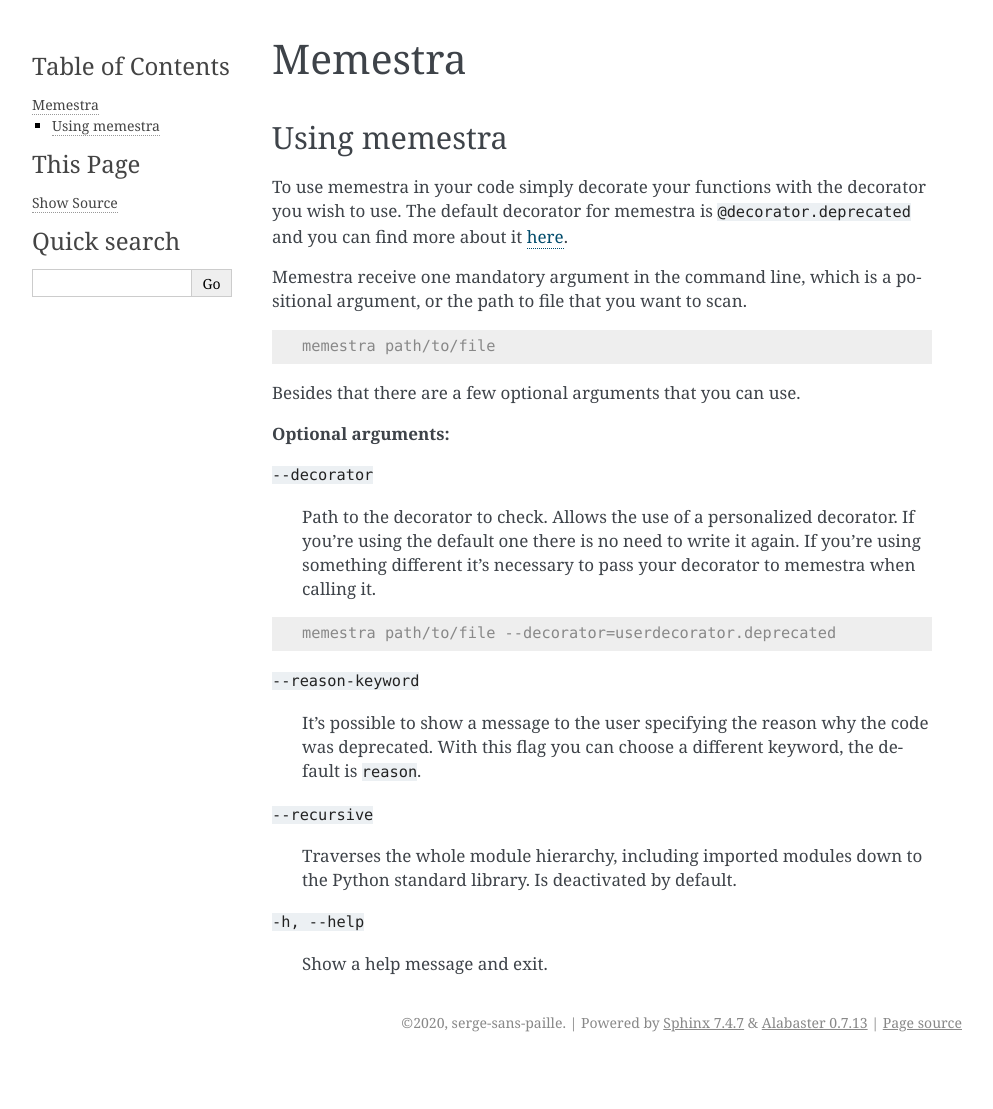
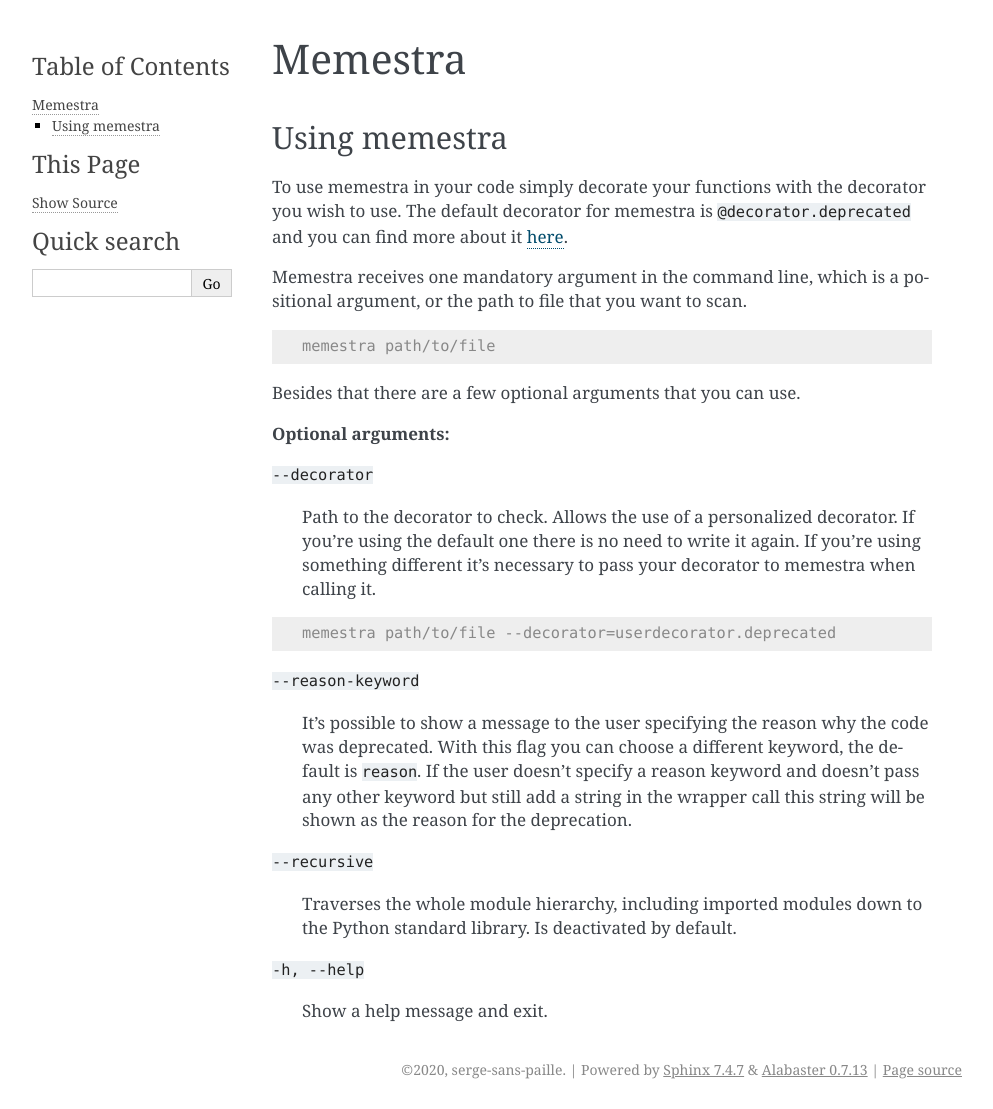
Before and after one commit to QuantStack/memestra, a Sphinx documentation site: the page built from docs/memestra.rst, in a window 1280 px wide. Shown: the whole page, without its empty margins (148-1141 px from the left). Built offline with Sphinx 7.4.7, drawn with Linux system fonts in a browser that asks for light colours; the version number is read from the project's files by our own code; before the commit the page ends 1062 px from its top, so only the background shows below that.

Commit message:
Change docs to explain how you can use reason-keywords better

```diff
--- a/docs/memestra.rst
+++ b/docs/memestra.rst
@@ -12,7 +12,7 @@
 
 To use memestra in your code simply decorate your functions with the decorator you wish to use. The default decorator for memestra is ``@decorator.deprecated`` and you can find more about it here_.
 
-Memestra receive one mandatory argument in the command line, which is a positional argument, or the path to file that you want to scan.
+Memestra receives one mandatory argument in the command line, which is a positional argument, or the path to file that you want to scan.
 
 .. code-block:: console
 
@@ -34,6 +34,7 @@
 ``--reason-keyword``
 
   It's possible to show a message to the user specifying the reason why the code was deprecated. With this flag you can choose a different keyword, the default is ``reason``.
+  If the user doesn't specify a reason keyword and doesn't pass any other keyword but still add a string in the wrapper call this string will be shown as the reason for the deprecation.
 
 ``--recursive``
 
```
